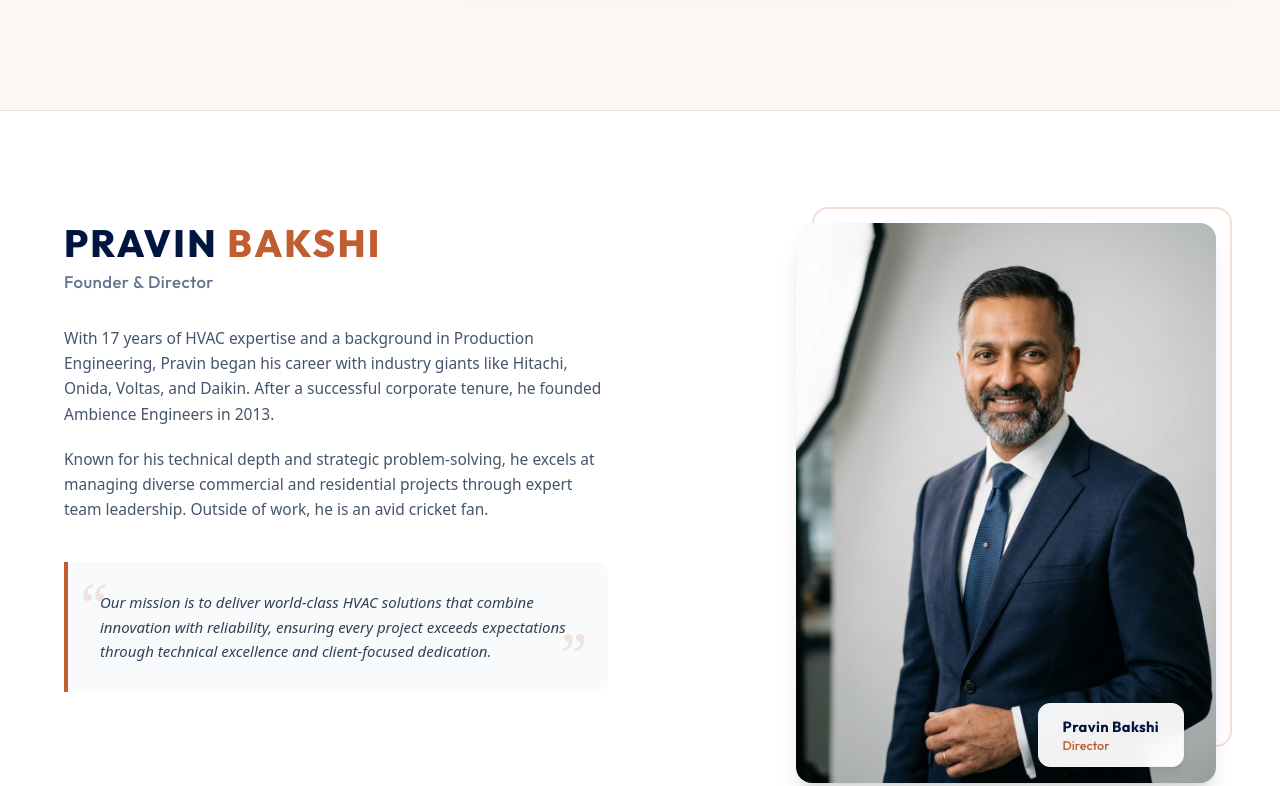
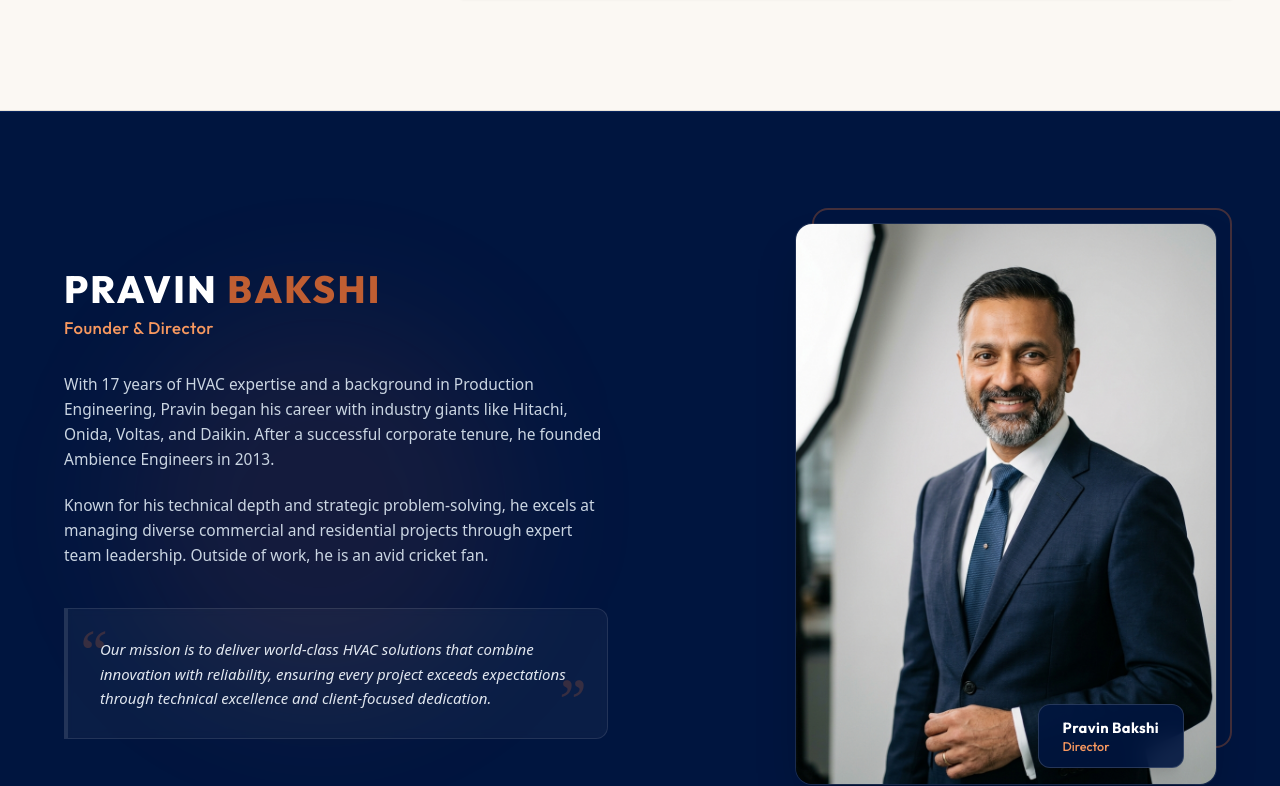
Before and after one commit to excitenext21-bit/bbconstro, a React (Vite) app: page /about in a window 1280 px wide. Shown: the part 2619-3405 px from the top of the page. Built offline with nearby package versions, Linux system fonts and the light colour scheme; a web font is replaced by a local one.

Commit message:
Update LeadershipSection background to brand navy matching Values section

```diff
--- a/src/components/LeadershipSection.tsx
+++ b/src/components/LeadershipSection.tsx
@@ -4,18 +4,23 @@ export const LeadershipSection: React.FC = () => {
   return (
     <section
       id="leadership"
-      data-theme="light"
-      className="relative py-20 sm:py-24 lg:py-28 bg-white text-[#0f172a] border-b border-slate-200 overflow-hidden"
+      className="relative py-20 sm:py-24 lg:py-28 bg-[#00153f] text-slate-100 border-t border-b border-[#0b2866]/80 overflow-hidden"
     >
-      <div className="max-w-7xl mx-auto px-6 sm:px-10 lg:px-16">
+      {/* Subtle Background Radial Glow */}
+      <div
+        className="absolute top-1/2 left-1/4 -translate-y-1/2 -translate-x-1/2 w-96 h-96 bg-[#c05e32]/10 rounded-full blur-3xl pointer-events-none"
+        aria-hidden="true"
+      />
+
+      <div className="relative max-w-7xl mx-auto px-6 sm:px-10 lg:px-16 z-10">
         {/* Split Layout: Text Left, Photo Right (Image 2 style) */}
-        <div className="grid grid-cols-1 lg:grid-cols-2 gap-12 lg:gap-16 items-start">
+        <div className="grid grid-cols-1 lg:grid-cols-2 gap-12 lg:gap-16 items-center">
 
           {/* Left Column: Name, Role, Bio, Quote */}
           <div className="flex flex-col">
-            {/* Large Name — First name regular, Last name in brand copper (Image 2 style) */}
+            {/* Large Name — First name white, Last name in brand copper */}
             <h2
-              className="font-['Outfit'] font-extrabold uppercase tracking-[0.06em] text-[#00153f] leading-[1.1] mb-1"
+              className="font-['Outfit'] font-extrabold uppercase tracking-[0.06em] text-white leading-[1.1] mb-1"
               style={{ fontSize: '38px' }}
             >
               PRAVIN{' '}
@@ -23,56 +28,56 @@ export const LeadershipSection: React.FC = () => {
             </h2>
 
             {/* Role / Subtitle */}
-            <p className="text-sm sm:text-base font-medium text-slate-500 font-['Outfit'] tracking-wide mb-8">
+            <p className="text-sm sm:text-base font-medium text-[#f7985f] font-['Outfit'] tracking-wide mb-8">
               Founder &amp; Director
             </p>
 
             {/* Bio Paragraph 1 */}
-            <p className="text-slate-600 text-sm sm:text-base lg:text-[15.5px] leading-relaxed mb-5 text-justify sm:text-left">
+            <p className="text-slate-300 text-sm sm:text-base lg:text-[15.5px] leading-relaxed mb-5 text-justify sm:text-left font-light">
               With 17 years of HVAC expertise and a background in Production Engineering, Pravin began his career with industry giants like Hitachi, Onida, Voltas, and Daikin. After a successful corporate tenure, he founded Ambience Engineers in 2013.
             </p>
 
             {/* Bio Paragraph 2 */}
-            <p className="text-slate-600 text-sm sm:text-base lg:text-[15.5px] leading-relaxed mb-10 text-justify sm:text-left">
+            <p className="text-slate-300 text-sm sm:text-base lg:text-[15.5px] leading-relaxed mb-10 text-justify sm:text-left font-light">
               Known for his technical depth and strategic problem-solving, he excels at managing diverse commercial and residential projects through expert team leadership. Outside of work, he is an avid cricket fan.
             </p>
 
             {/* Quote Block (Image 2 style — bordered box with decorative quotation marks) */}
-            <div className="relative bg-slate-50 border-l-4 border-[#c05e32] rounded-r-xl px-7 py-6 sm:px-8 sm:py-7">
+            <div className="relative bg-white/[0.04] border-l-4 border-[#c05e32] border-t border-r border-b border-white/10 rounded-r-xl px-7 py-6 sm:px-8 sm:py-7 backdrop-blur-xs">
               {/* Opening Quote Mark */}
-              <span className="absolute top-3 left-3 text-[#c05e32]/15 text-6xl font-serif leading-none select-none pointer-events-none">
+              <span className="absolute top-3 left-3 text-[#c05e32]/25 text-6xl font-serif leading-none select-none pointer-events-none">
                 &ldquo;
               </span>
 
-              <p className="relative text-slate-700 text-sm sm:text-[15px] leading-relaxed italic z-10">
+              <p className="relative text-slate-200 text-sm sm:text-[15px] leading-relaxed italic z-10">
                 Our mission is to deliver world-class HVAC solutions that combine innovation with reliability, ensuring every project exceeds expectations through technical excellence and client-focused dedication.
               </p>
 
               {/* Closing Quote Mark */}
-              <span className="absolute bottom-2 right-5 text-[#c05e32]/15 text-6xl font-serif leading-none select-none pointer-events-none">
+              <span className="absolute bottom-2 right-5 text-[#c05e32]/25 text-6xl font-serif leading-none select-none pointer-events-none">
                 &rdquo;
               </span>
             </div>
           </div>
 
-          {/* Right Column: Large Director Photo (Image 2 style — clean, no frame, prominent) */}
+          {/* Right Column: Large Director Photo */}
           <div className="relative flex justify-center lg:justify-end">
             {/* Decorative accent behind photo */}
-            <div className="absolute -top-4 -right-4 w-full h-full max-w-[420px] max-h-[540px] rounded-2xl border-2 border-[#c05e32]/20 z-0 hidden lg:block" />
+            <div className="absolute -top-4 -right-4 w-full h-full max-w-[420px] max-h-[540px] rounded-2xl border-2 border-[#c05e32]/35 z-0 hidden lg:block" />
 
             <img
               src="/director-pravin-bakshi.jpg"
               alt="Pravin Bakshi — Founder & Director, B&B Constro Pvt. Ltd."
-              className="relative z-10 w-full max-w-[400px] lg:max-w-[420px] rounded-2xl object-cover object-top shadow-xl"
+              className="relative z-10 w-full max-w-[400px] lg:max-w-[420px] rounded-2xl object-cover object-top shadow-2xl ring-1 ring-white/10"
               style={{ aspectRatio: '3/4' }}
             />
 
             {/* Name Badge Overlay at bottom of photo */}
-            <div className="absolute bottom-4 left-1/2 lg:left-auto lg:right-8 -translate-x-1/2 lg:translate-x-0 z-20 bg-white/95 backdrop-blur-sm rounded-xl px-6 py-3 shadow-lg border border-slate-100">
-              <p className="text-sm font-bold text-[#00153f] font-['Outfit'] tracking-wide">
+            <div className="absolute bottom-4 left-1/2 lg:left-auto lg:right-8 -translate-x-1/2 lg:translate-x-0 z-20 bg-[#00153f]/90 backdrop-blur-md rounded-xl px-6 py-3 shadow-xl border border-white/15">
+              <p className="text-sm font-bold text-white font-['Outfit'] tracking-wide">
                 Pravin Bakshi
               </p>
-              <p className="text-xs text-[#c05e32] font-medium font-['Outfit']">
+              <p className="text-xs text-[#f7985f] font-medium font-['Outfit']">
                 Director
               </p>
             </div>
```
